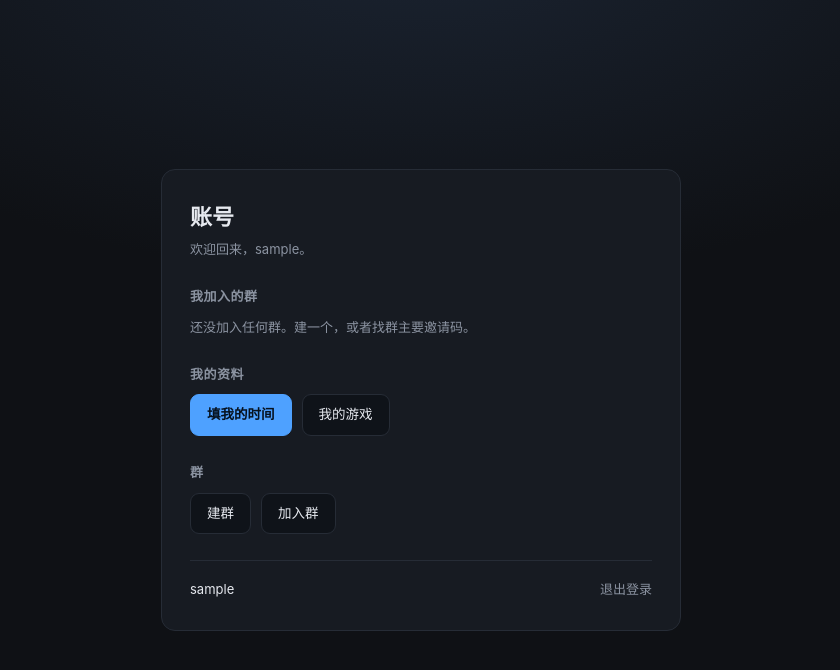
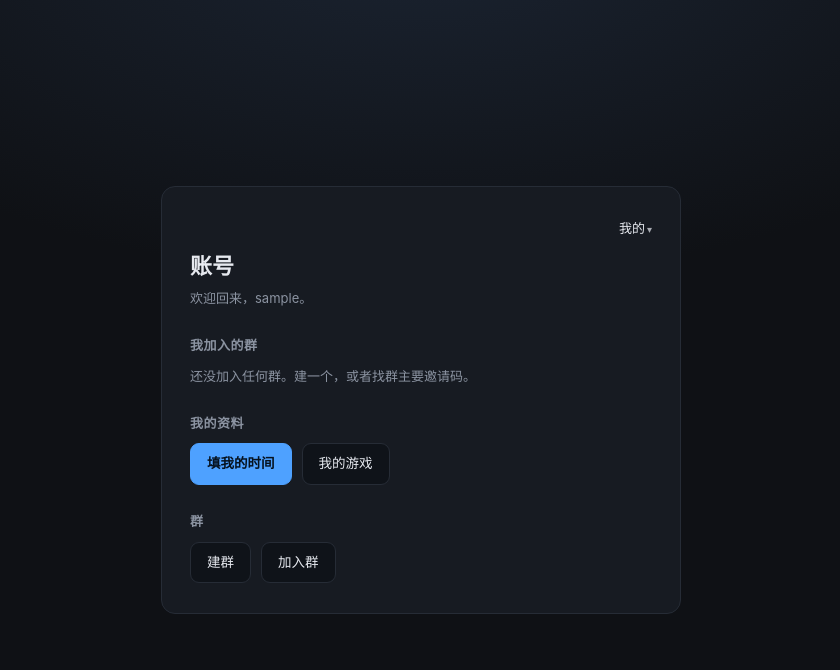
Before and after one commit to DSLYcloudragon/whencanplay, a Django app: page /me/ in a window 1280 px wide. Shown: the top 670 px of the page, without its empty margins (219-1059 px from the left). Run offline with Django 5.2, Linux system fonts and the light colour scheme; the visitor is signed in with stand-in values (Sample User, id 1); data that the repository does not hold is empty.

Commit message:
右上角改成「我的」下拉菜单，不再跳转账号页

```diff
--- a/config/settings.py
+++ b/config/settings.py
@@ -111,6 +111,7 @@ TEMPLATES = [
         'OPTIONS': {
             'context_processors': [
                 'django.template.context_processors.request',
+                'core.context_processors.nav_data',
                 'django.contrib.auth.context_processors.auth',
                 'django.contrib.messages.context_processors.messages',
             ],
--- /dev/null
+++ b/core/context_processors.py
@@ -0,0 +1,20 @@
+"""模板上下文处理器：所有页面都能拿到右上角「我的」菜单需要的数据。"""
+
+from .models import Group
+
+
+def nav_data(request):
+    """当前用户加入的群，给下拉菜单用。
+
+    放在上下文处理器里，是因为「我的」菜单出现在每个页面的右上角，
+    而各页面的视图不一定都查了群。
+    """
+    groups = []
+    if request.user.is_authenticated:
+        groups = (
+            Group.objects
+            .filter(memberships__user=request.user)
+            .distinct()
+            .order_by('created_at')[:30]
+        )
+    return {'nav_groups': groups}
--- a/core/templates/core/_nav.html
+++ b/core/templates/core/_nav.html
@@ -1,9 +1,95 @@
 {% if user.is_authenticated %}
-  <a class="who" href="{% url 'account' %}">{{ user.nickname|default:user.username }}</a>
-  <form method="post" action="{% url 'logout' %}" class="logoutform">
-    {% csrf_token %}
-    <button type="submit" class="logoutbtn">退出</button>
-  </form>
+<style>
+#wcpmenu { position: relative; display: inline-block; }
+#wcpmenu .menubtn {
+  background: none; border: 0; padding: 0; cursor: pointer;
+  color: #e6e9ef; font-size: 13px; font-family: inherit; line-height: 1.6;
+}
+#wcpmenu .menubtn:hover, #wcpmenu .menubtn.open { color: #4ea1ff; }
+#wcpmenu .caret { font-size: 10px; opacity: .7; margin-left: 2px; }
+#wcpmenu .dropdown {
+  position: absolute; right: 0; top: 100%; margin-top: 10px;
+  min-width: 200px; max-width: 280px;
+  background: #1b2029; border: 1px solid #2b323d;
+  border-radius: 10px; padding: 6px; z-index: 300;
+  box-shadow: 0 16px 38px rgba(0, 0, 0, .6);
+}
+#wcpmenu .dropdown[hidden] { display: none; }
+#wcpmenu .dlabel {
+  display: block; font-size: 11.5px; color: #8b93a1;
+  padding: 7px 10px 4px; letter-spacing: .5px;
+}
+#wcpmenu .ditem {
+  display: block; width: 100%; text-align: left; box-sizing: border-box;
+  padding: 8px 10px; border-radius: 7px;
+  color: #e6e9ef; font-size: 13px; text-decoration: none;
+  background: none; border: 0; cursor: pointer; font-family: inherit;
+  overflow: hidden; text-overflow: ellipsis; white-space: nowrap;
+}
+#wcpmenu .ditem:hover { background: rgba(255, 255, 255, .08); color: #4ea1ff; }
+#wcpmenu .ditem.danger { color: #ff9b9b; }
+#wcpmenu .ditem.danger:hover { color: #ff6b6b; }
+#wcpmenu .dsep { height: 1px; background: #2b323d; margin: 5px 4px; }
+#wcpmenu .dempty { display: block; padding: 7px 10px; color: #8b93a1; font-size: 12.5px; }
+#wcpmenu form { margin: 0; }
+</style>
+
+<div id="wcpmenu">
+  <button type="button" class="menubtn" id="wcpMenubtn">我的<span class="caret">▾</span></button>
+
+  <div class="dropdown" id="wcpDropdown" hidden>
+    <span class="dlabel">我的群</span>
+    {% for g in nav_groups %}
+      <a class="ditem" href="/g/{{ g.code }}/">{{ g.name }}</a>
+    {% empty %}
+      <span class="dempty">还没加入任何群</span>
+    {% endfor %}
+
+    <div class="dsep"></div>
+    <a class="ditem" href="{% url 'my_schedule' %}">填我的时间</a>
+    <a class="ditem" href="{% url 'my_games' %}">我的游戏</a>
+
+    <div class="dsep"></div>
+    <a class="ditem" href="{% url 'group_create' %}">建群</a>
+    <a class="ditem" href="{% url 'group_join' %}">加入群</a>
+
+    <div class="dsep"></div>
+    <form method="post" action="{% url 'logout' %}">
+      {% csrf_token %}
+      <button type="submit" class="ditem danger">退出登录</button>
+    </form>
+  </div>
+</div>
+
+<script>
+(function () {
+  var menu = document.getElementById('wcpmenu');
+  if (!menu) return;
+  var btn = document.getElementById('wcpMenubtn');
+  var dd = document.getElementById('wcpDropdown');
+
+  btn.addEventListener('click', function (e) {
+    e.stopPropagation();
+    dd.hidden = !dd.hidden;
+    btn.classList.toggle('open', !dd.hidden);
+  });
+
+  document.addEventListener('click', function (e) {
+    if (!menu.contains(e.target)) {
+      dd.hidden = true;
+      btn.classList.remove('open');
+    }
+  });
+
+  document.addEventListener('keydown', function (e) {
+    if (e.key === 'Escape') {
+      dd.hidden = true;
+      btn.classList.remove('open');
+    }
+  });
+})();
+</script>
+
 {% else %}
   <a href="{% url 'login' %}">登录</a>
   <a href="{% url 'register' %}">注册</a>
--- a/core/templates/core/account.html
+++ b/core/templates/core/account.html
@@ -61,6 +61,10 @@
 </head>
 <body>
   <main class="card">
+    <div style="display:flex; justify-content:flex-end; margin-bottom:10px">
+      {% include "core/_nav.html" %}
+    </div>
+
     <h1>账号</h1>
     <p class="sub">欢迎回来，{{ user.nickname|default:user.username }}。</p>
 
@@ -84,14 +88,6 @@
       <a class="btn" href="{% url 'group_create' %}">建群</a>
       <a class="btn" href="{% url 'group_join' %}">加入群</a>
     </div>
-
-    <div class="bar">
-      <span class="who">{{ user.nickname|default:user.username }}</span>
-      <form method="post" action="{% url 'logout' %}" class="logoutform">
-        {% csrf_token %}
-        <button class="logoutbtn" type="submit">退出登录</button>
-      </form>
-    </div>
   </main>
 </body>
 </html>
--- a/core/templates/core/games.html
+++ b/core/templates/core/games.html
@@ -101,7 +101,6 @@
       {% include "core/_nav.html" %}
       {% if next_url %}<a href="{{ next_url }}">← 返回群页面</a>{% endif %}
       <a href="{% url 'my_schedule' %}">我的时间</a>
-      <a href="{% url 'account' %}">← 账号</a>
     </div>
   </div>
   <p class="sub">
--- a/core/templates/core/heatmap.html
+++ b/core/templates/core/heatmap.html
@@ -239,7 +239,6 @@
     <h1>{{ group.name }}</h1>
     <div class="topright">
       {% include "core/_nav.html" %}
-      <a class="back" href="{% url 'account' %}">← 账号</a>
     </div>
   </div>
   <p class="sub">点任意格子，看这个时段谁有空。数据来自成员自己填的空闲时段，本周是 {{ summary.week_key }}。</p>
--- a/core/templates/core/schedule.html
+++ b/core/templates/core/schedule.html
@@ -96,7 +96,6 @@
     <div class="topright">
       {% include "core/_nav.html" %}
       {% if next_url %}<a href="{{ next_url }}">← 返回群页面</a>{% endif %}
-      <a href="{% url 'account' %}">← 账号</a>
     </div>
   </div>
   <p class="sub">
```
